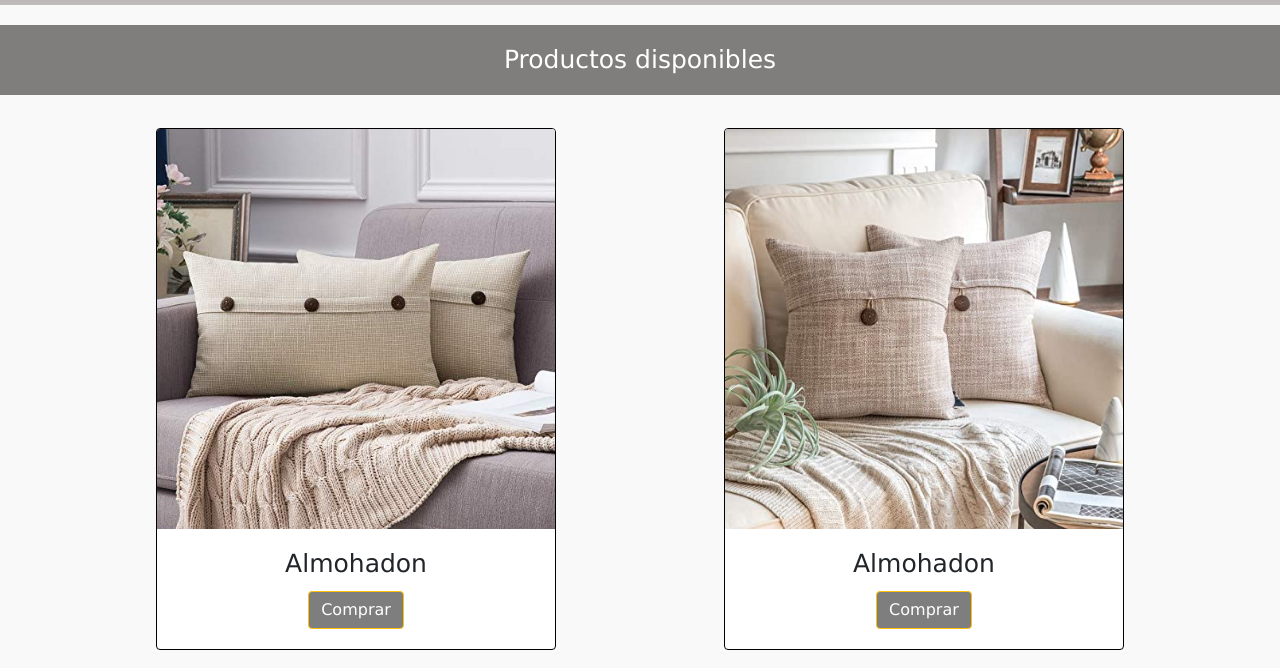
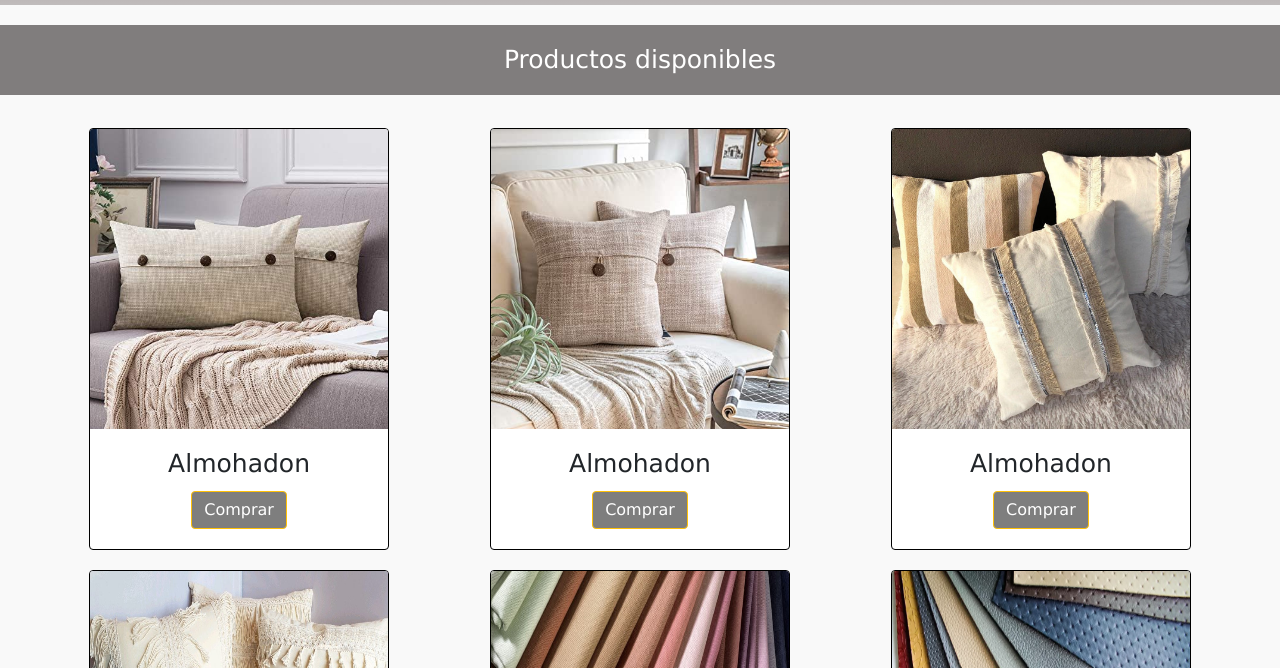
Before and after one commit to atreus23/LuisTecchioClase12, a plain HTML site: page pages/tienda.html in a window 1280 px wide. Shown: the part 91-759 px from the top of the page. Drawn offline with nearby package versions, Linux system fonts and the light colour scheme.

Commit message:
ajustes de tienda

```diff
--- a/_mediaquery.scss
+++ b/_mediaquery.scss
@@ -66,11 +66,6 @@
     }
     .product-row{
         .card{
-        width: 300px;
-
-        .card-img-top{
-            height: 300px;
-            }
 
         .card-title{
             font-size: 15px;
--- a/estilos.scss
+++ b/estilos.scss
@@ -208,13 +208,13 @@ $fontfamily: Georgia, 'Times New Roman', Times, serif;
     gap: 3%;
 
     .card{
-        width: 400px;
+        width: 300px;
         border: 1px solid $bordes;
         margin-bottom: 20px;
         text-align: center;
 
         .card-img-top{
-            height: 400px;
+            height: 300px;
         }
 
         .card-title{
```
Also changed, not shown: estilos.css, 1 other file.
